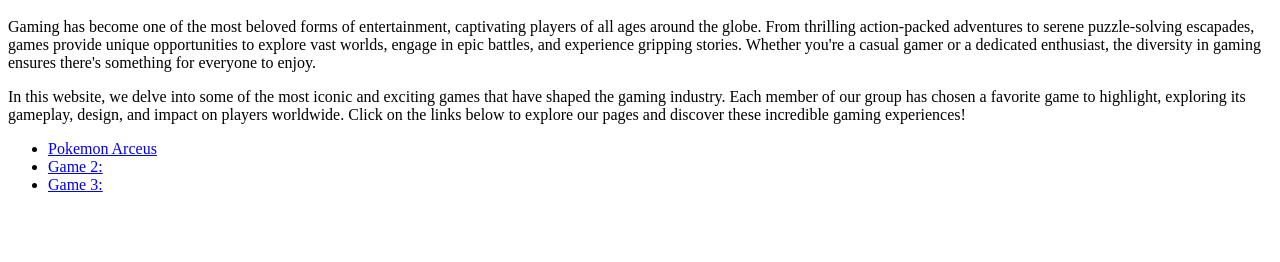
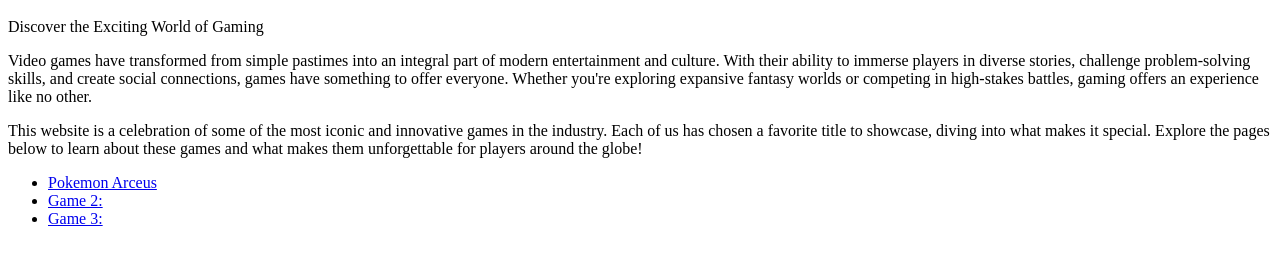
Before and after one commit to ElzbietaZ-cyber/Games, a plain HTML site: page index.html in a window 1280 px wide. Shown: the part 48-310 px from the top of the page. Drawn offline with Linux system fonts and the light colour scheme.

Commit message:
Update index.html

```diff
--- a/index.html
+++ b/index.html
@@ -1,6 +1,8 @@
 <h1 id="welcome-to-the-world-of-computer-and-console-games">Welcome to the World of Computer and Console Games</h1>
-<p>Gaming has become one of the most beloved forms of entertainment, captivating players of all ages around the globe. From thrilling action-packed adventures to serene puzzle-solving escapades, games provide unique opportunities to explore vast worlds, engage in epic battles, and experience gripping stories. Whether you&#39;re a casual gamer or a dedicated enthusiast, the diversity in gaming ensures there&#39;s something for everyone to enjoy.</p>
-<p>In this website, we delve into some of the most iconic and exciting games that have shaped the gaming industry. Each member of our group has chosen a favorite game to highlight, exploring its gameplay, design, and impact on players worldwide. Click on the links below to explore our pages and discover these incredible gaming experiences!</p>
+Discover the Exciting World of Gaming
+
+<p>Video games have transformed from simple pastimes into an integral part of modern entertainment and culture. With their ability to immerse players in diverse stories, challenge problem-solving skills, and create social connections, games have something to offer everyone. Whether you're exploring expansive fantasy worlds or competing in high-stakes battles, gaming offers an experience like no other.</p>
+<p>This website is a celebration of some of the most iconic and innovative games in the industry. Each of us has chosen a favorite title to showcase, diving into what makes it special. Explore the pages below to learn about these games and what makes them unforgettable for players around the globe!</p>
 <ul>
 <li><a href="pokemon.html">Pokemon Arceus</a></li>
 <li><a href="game2.html">Game 2: </a></li>
```
